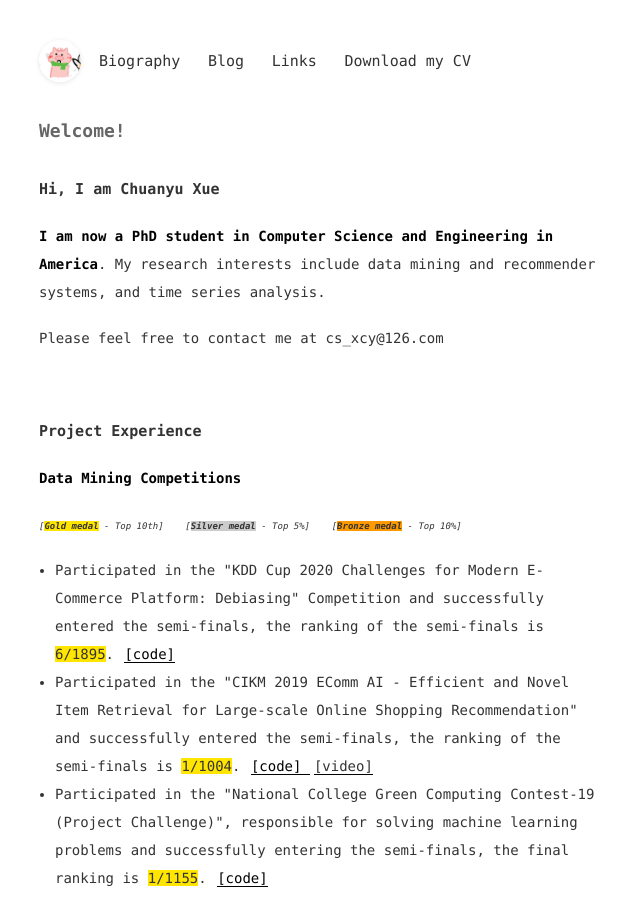
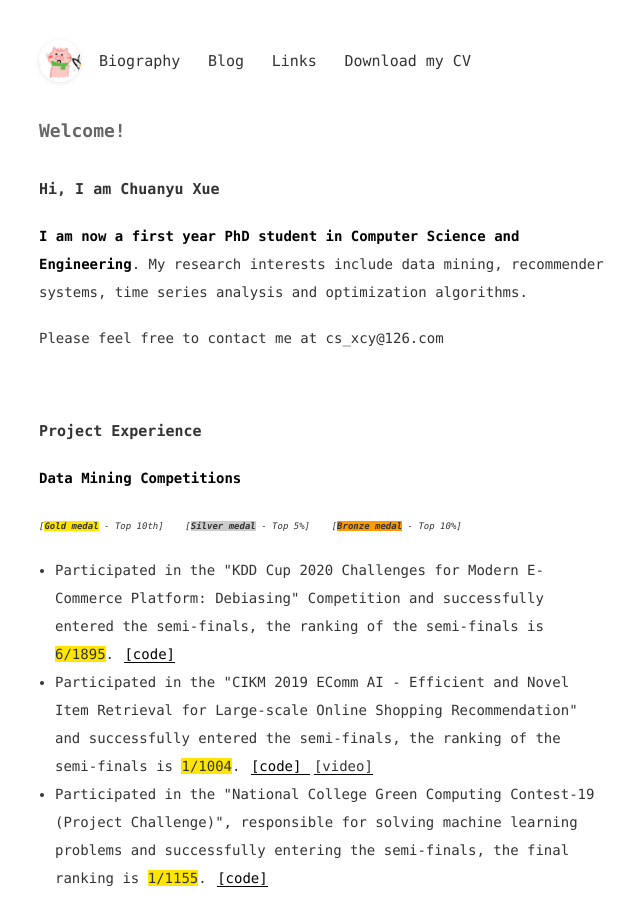
Before and after one commit to ChuanyuXue/profile, a Jekyll site: the page built from index.html, in a window 1280 px wide and 900 px high. Shown: the whole window, without its empty margins (315-955 px from the left). Built offline with Jekyll 4.4.1, drawn with Linux system fonts in a browser that asks for light colours.

Commit message:
Update index.html

```diff
--- a/index.html
+++ b/index.html
@@ -8,7 +8,7 @@ js: [blog.js]
 	Hi, I am Chuanyu Xue
 </h3>
 <p>
-	<strong>I am now a PhD student in Computer Science and Engineering in America</strong>. My research interests include data mining and recommender systems, and time series analysis.
+	<strong>I am now a first year PhD student in Computer Science and Engineering</strong>. My research interests include data mining, recommender systems, time series analysis and optimization algorithms.
 </p>
 <p>
 	Please feel free to contact me at cs_xcy@126.com
```
